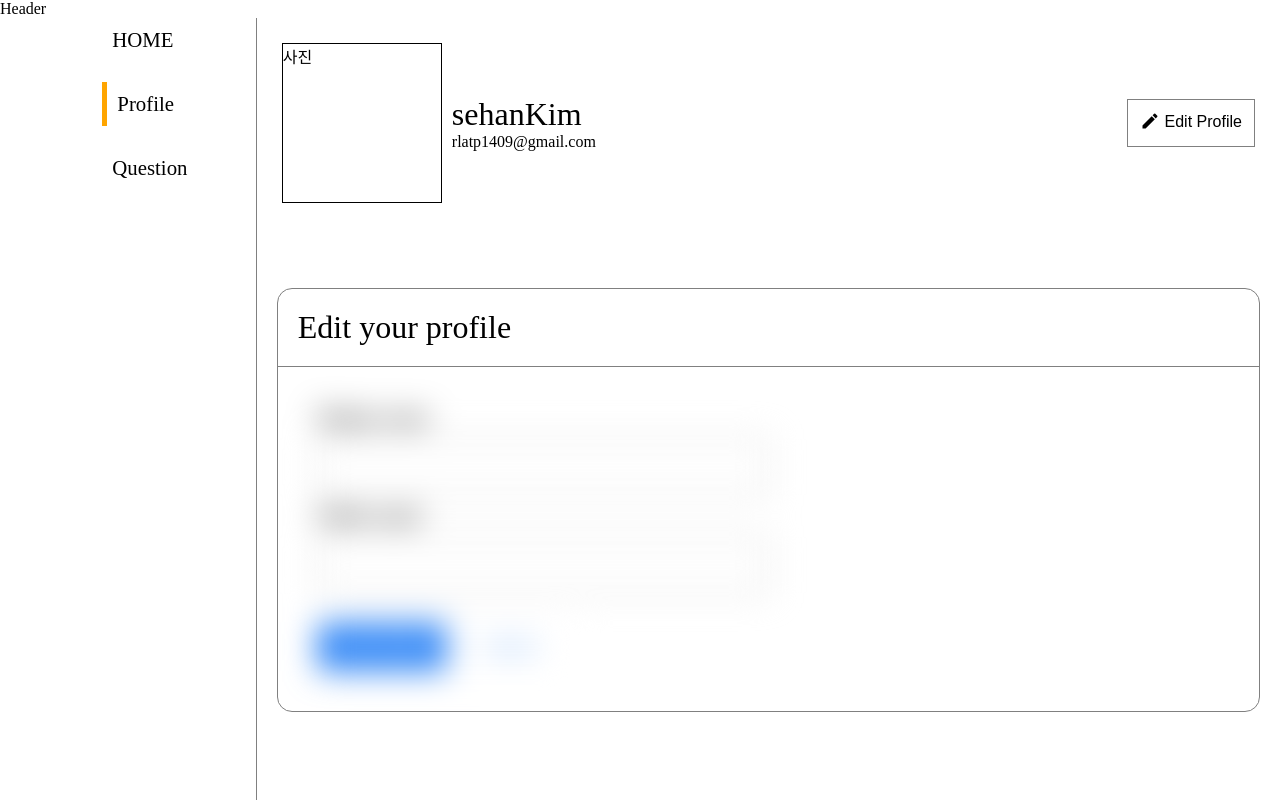
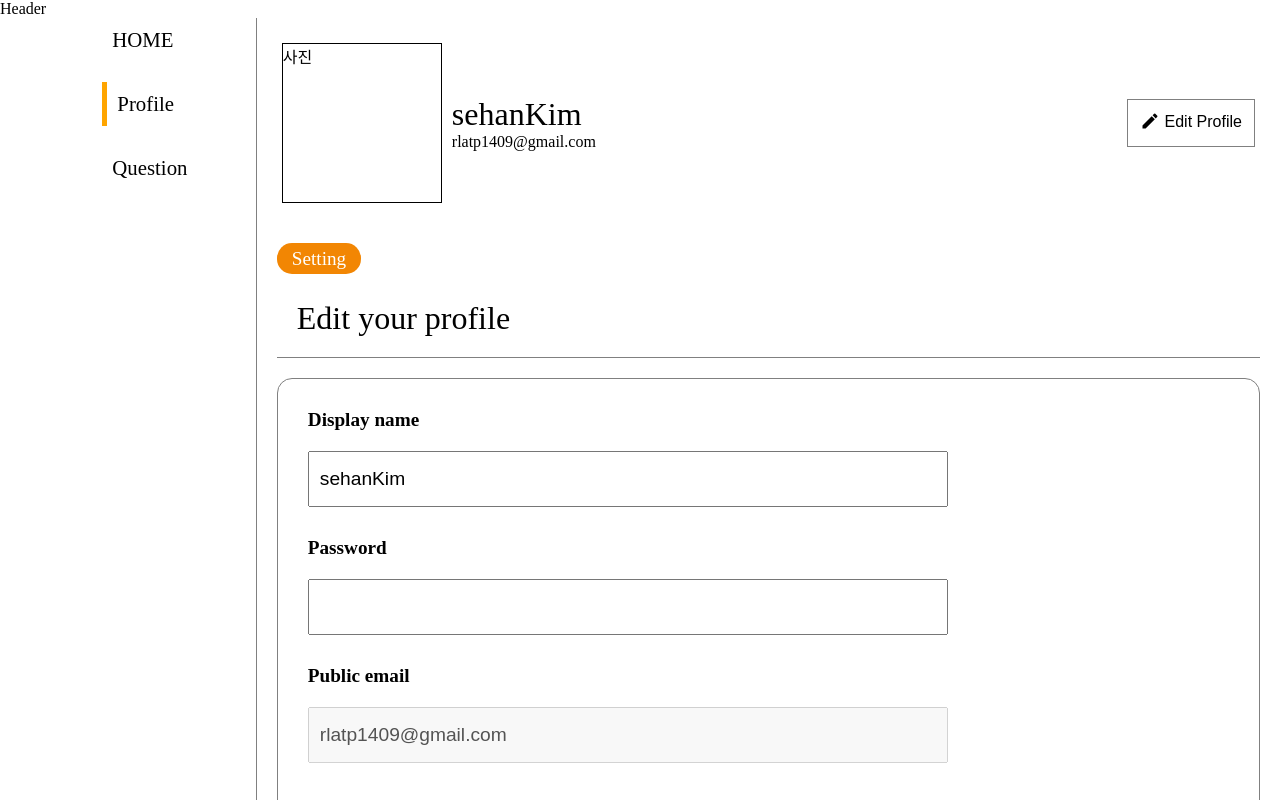
Before and after one commit to codestates-seb/seb41_pre_022, a React (Create React App) app in the folder client/: page /mypage in a window 1280 px wide. Shown: the top 800 px of the page. Built offline with nearby package versions, Linux system fonts and the light colour scheme.

Commit message:
EditProfile 화면 구현 완료

```diff
--- a/client/src/App.css
+++ b/client/src/App.css
@@ -12,9 +12,9 @@
 
 .side-menu-section {
   flex: 1 0 0;
-  height: 100vh;
-  border-right: 1px solid grey;
+  height: 100%;
 }
 .main-view-section {
   flex: 4 0 0;
+  border-left: 1px solid grey;
 }
--- a/client/src/App.js
+++ b/client/src/App.js
@@ -23,7 +23,6 @@ function App() {
             <Route path="/login" element={<Login />}></Route>
             <Route path="/signup" element={<SignUp />}></Route>
             <Route path="/mypage" element={<MyPage/>}></Route>
-            <Route path="/question" element={<Question/>}></Route>
           </Routes>
       </section>
       </section>
--- a/client/src/component/EditProfile.jsx
+++ /dev/null
@@ -1,74 +0,0 @@
-import React from 'react'
-import styled from 'styled-components'
-function EditProfile({editMode}) {
-  return (
-    <EditProfileContainer editMode={editMode}>
-        <EditProfileTitle>Edit your profile</EditProfileTitle>
-        <form className='input-container'>
-            <label>Display name</label>
-            <input type='text'></input>
-            <label>Public email</label>
-            <input type='email'></input>
-            <div class="btn-group">
-                <button class="btn-submit"type='submit'>Save Profile</button>
-                <button class="btn-cancel"type='submit'>Cancel</button>
-            </div>
-        </form>
-    </EditProfileContainer>
-  )
-}
-
-const EditProfileContainer = styled.div`
-    margin-top: 80px;
-    border: 1px solid gray;
-    border-radius: 15px;
-    > .input-container {
-        ${(props) => props.editMode ? '':'filter: blur(1rem);'}
-        display: flex;
-        flex-direction: column;
-        gap: 10px;
-        margin: 20px;
-        padding: 20px;
-    }
-    label {
-        font-size: 1.2rem;
-        font-weight: bold;
-    }
-    input {
-        width: 50%;
-        line-height: 2rem;
-        font-size: 1.2rem;
-        padding: 10px;
-    }
-    .btn-group {
-        margin-top: 20px;
-        display: flex;
-        flex-direction: row;
-    }
-    .btn-submit {
-        background-color: #2982f6;
-        border: none;
-        color : white;
-        width: 8rem;
-        height: 3rem;
-        font-size: 1rem;
-    }
-    .btn-cancel {
-        border: none;
-        background-color: white;
-        color : #2982f6;
-        width: 8rem;
-        height: 3rem;
-        font-size: 1rem;
-    }
-`
-
-const EditProfileTitle = styled.div`
-    font-size: 2rem;
-    padding: 20px;
-    border-bottom: 1px solid gray;
-`
-
-
-
-export default EditProfile
--- /dev/null
+++ b/client/src/component/mypage/EditProfile.jsx
@@ -0,0 +1,174 @@
+import React, {useEffect, useState} from 'react'
+import styled from 'styled-components'
+function EditProfile({editMode, setEditMode,userInfo}) {
+    const [user, setUser] = useState(userInfo);
+
+    const onNameHandler = (e) => {
+        setUser({
+            ...user,
+            name: e.currentTarget.value,
+        })
+    }
+
+    const onPasswordHandler = (e) => {
+        setUser({
+            ...user,
+            password: e.currentTarget.value
+        })
+    }
+    //user변동 체크
+    useEffect(() => {
+        console.log(user)
+    }, [user]);
+
+    //수정 정보 전달
+    const onSubmitHandler = (event) => {
+        event.preventDefault();
+    }
+
+    //수정 취소
+    const onCancelHandler = (event) => {
+        event.preventDefault();
+        setEditMode(false);
+    }
+
+    //삭제버튼 클릭
+    const onDeleteHandler = (event) => {
+        event.preventDefault();
+
+    }
+  return (
+    <div>
+    <Setting on={true}>Setting</Setting>
+    <EditProfileContainer editMode={editMode}>
+        <EditProfileTitle>Edit your profile</EditProfileTitle>
+        <form className='input-container'>
+            <label>Display name</label>
+            <input className='text-input' type='text' value={user.name} onChange={onNameHandler}></input>
+            <label>Password</label>
+            <input className='text-input' type='password' onChange={onPasswordHandler}></input>
+            <label>Public email</label>
+            <input className='text-input' type='email' value={user.email} disabled></input>
+            <div className="btn-group">
+                <button className="btn-submit" type='submit' onClick={onSubmitHandler}>Save Profile</button>
+                <button className="btn-cancel" type='cancel' onClick={onCancelHandler}>Cancel</button>
+            </div>
+        </form>
+    </EditProfileContainer>
+    <EditProfileContainer>
+        <EditProfileTitle>Delete profile</EditProfileTitle>
+        <form className='input-container'>
+            <p>Before confirming that you would like your profile deleted, we'd like to take a moment to explain the implications of deletion:</p>
+            <ul>
+                <li>Deletion is irreversible, and you will have no way to regain any of your original content, should this deletion be carried out and you change your mind later on.</li>
+                <li>Your questions and answers will remain on the site, but will be disassociated and anonymized (the author will be listed as "user20813757") and will not indicate your authorship even if you later return to the site.</li>
+            </ul>
+            <p>Confirming deletion will only delete your profile on Stack Overflow - it will not affect any of your other profiles on the Stack Exchange network. If you want to delete multiple profiles, you'll need to visit each site separately and request deletion of those individual profiles.</p>
+            <div className='checkbox-container'>
+            <input className='checkbox' type='checkbox'></input><p>I have read the information stated above and understand the implications of having my profile deleted. I wish to proceed with the deletion of my profile.</p>
+            </div>
+            <button className="btn-delete" type='submit' onClick={onDeleteHandler}>Delete</button>
+        </form>
+    </EditProfileContainer>
+    </div>
+  )
+}
+
+const EditProfileContainer = styled.div`
+    > .input-container {
+        /* ${(props) => props.editMode ? '':'filter: blur(1rem);'} */
+        display: flex;
+        flex-direction: column;
+        gap: 10px;
+        margin-top: 20px;
+        padding: 30px;
+        border: 1px solid gray;
+        border-radius: 15px;
+    }
+    label {
+        margin-bottom: 10px;
+        font-size: 1.2rem;
+        font-weight: bold;
+    }
+    ul {
+        padding-left: 10px;
+    }
+    li {
+        list-style: disc;
+        font-size: 1.2rem;
+        margin-top: 10px;
+    }
+    p {
+        font-size: 1.2rem;
+    }
+    .text-input {
+        width: 640px;
+        line-height: 2rem;
+        font-size: 1.2rem;
+        padding: 10px;
+        margin-bottom: 20px;
+    }
+    .checkbox-container {
+        display: flex;
+        flex-direction: row;
+        align-items: flex-start;
+        gap: 20px;
+    }
+    .checkbox {
+        width: 30px; /*Desired width*/
+        height: 30px; /*Desired height*/
+    }
+    .btn-group {
+        margin-top: 20px;
+        display: flex;
+        flex-direction: row;
+    }
+    .btn-submit {
+        background-color: #2982f6;
+        border: none;
+        color : white;
+        width: 8rem;
+        height: 3rem;
+        font-size: 1rem;
+    }
+    .btn-cancel {
+        border: none;
+        background-color: white;
+        color : #2982f6;
+        width: 8rem;
+        height: 3rem;
+        font-size: 1rem;
+    }
+    .btn-delete {
+        background-color: #f62929;
+        border: none;
+        color : white;
+        width: 8rem;
+        height: 3rem;
+        font-size: 1rem;
+    }
+`
+
+const EditProfileTitle = styled.div`
+    margin-top: 10px;
+    font-size: 2rem;
+    padding: 20px;
+    border-bottom: 1px solid gray;
+`
+const Setting = styled.div`
+    font-size: 1.2rem;
+    display: inline;
+    padding: 5px 15px 5px 15px;
+    border-radius: 15px;
+    ${(props) => props.on ? `
+        background-color: #f28603;
+        color: white
+    ` : `
+        background-color: white;
+        color: black;
+    `}
+`
+
+
+
+export default EditProfile
--- a/client/src/component/Profile.jsx
+++ b/client/src/component/mypage/Profile.jsx
@@ -2,13 +2,13 @@ import React from 'react'
 import styled from 'styled-components';
 import {MdEdit} from 'react-icons/md'
 function Profile({user, onClickEditBtn}) {
-    // const {email, name} = user;
+    const {email, name} = user;
   return (
     <ProfileContainer>
       <AvatarImg>사진</AvatarImg>
       <NameEmailContainer>
-        <Name>sehanKim</Name>
-        <Email>rlatp1409@gmail.com</Email>
+        <Name>{name}</Name>
+        <Email>{email}</Email>
       </NameEmailContainer>
       <EditBtn onClick={onClickEditBtn}>
         <i style={{verticalAlign: 'middle'}}><MdEdit size="20"/></i>
@@ -19,8 +19,6 @@ function Profile({user, onClickEditBtn}) {
 }
 
 const ProfileContainer = styled.div`
-  position: relative;
-  max-width: 1400px;
   display: flex;
   flex-direction: row;
   align-items: center;
--- a/client/src/page/MyPage.jsx
+++ b/client/src/page/MyPage.jsx
@@ -1,7 +1,7 @@
 import React, {useEffect, useState} from 'react'
 import styled from 'styled-components';
-import Profile from '../component/Profile';
-import EditProfile from '../component/EditProfile';
+import Profile from '../component/mypage/Profile';
+import EditProfile from '../component/mypage/EditProfile';
 
 function MyPage() {
   const [user, setuser] = useState({
@@ -20,12 +20,15 @@ function MyPage() {
   return (
     <MyPageContainer>
       <Profile user={user} onClickEditBtn={onClickEditBtn}/>
-      <EditProfile editMode={editMode}/>
+      <EditProfile userInfo={user} editMode={editMode} setEditMode={setEditMode}/>
     </MyPageContainer>
   )
 }
 
 const MyPageContainer = styled.div`
+    display: flex;
+    flex-direction: column;
+    gap: 40px;
     margin: 20px;
     position: relative;
     max-width: 1400px;
```
